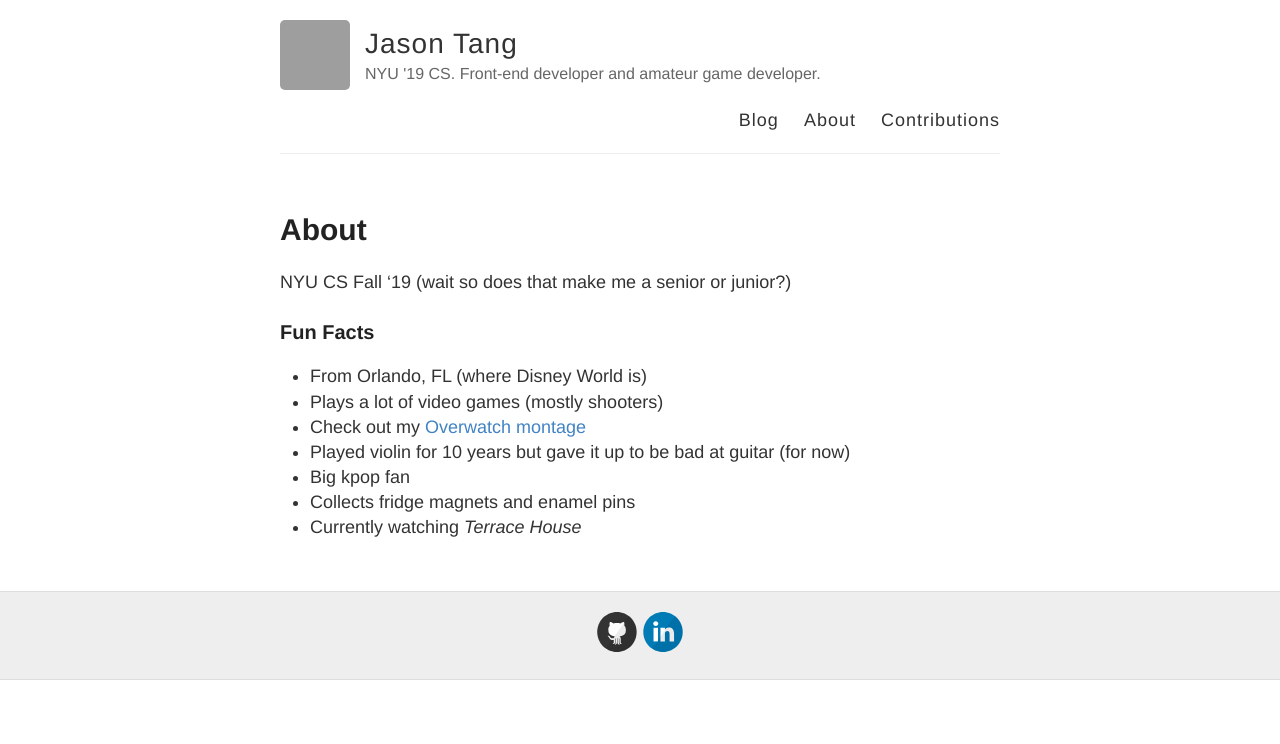
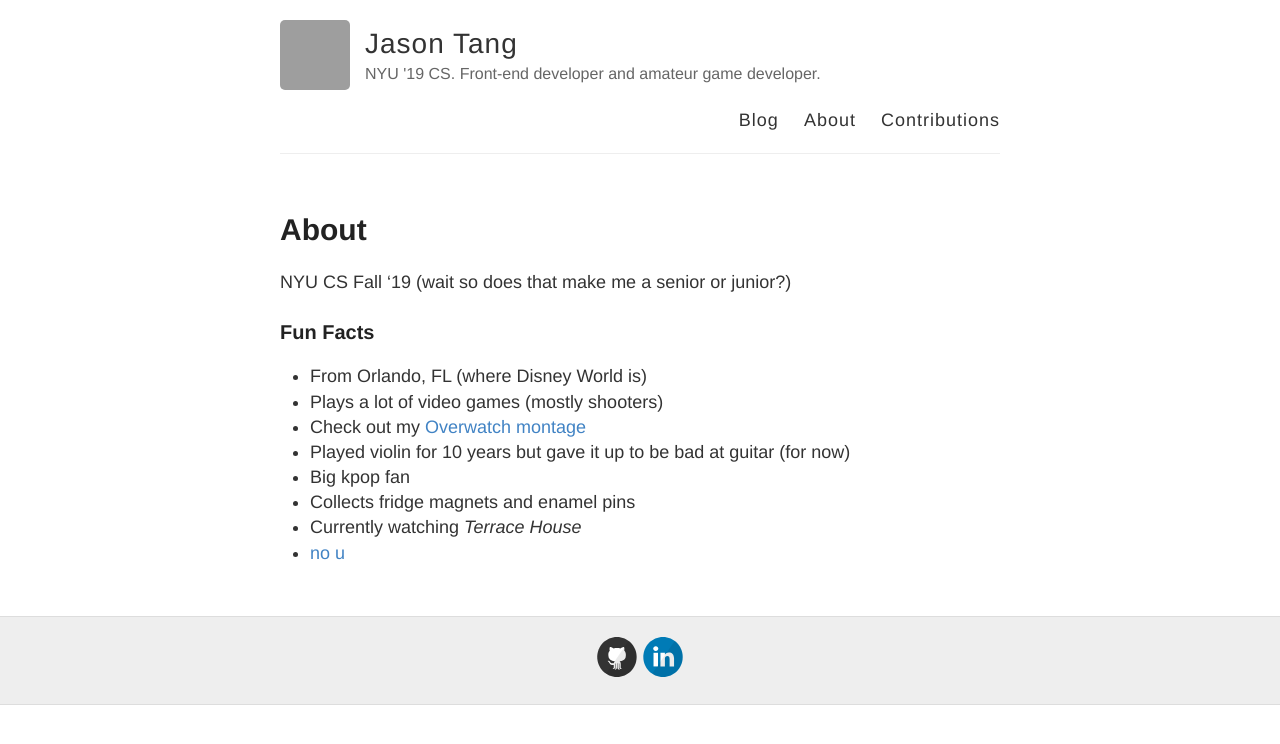
Before and after one commit to nyu-ossd-s19/jztang-weekly, a Jekyll site: the page built from about.md, in a window 1280 px wide. Shown: the top 744 px of the page. Built offline with Jekyll 4.4.1, drawn with Linux system fonts in a browser that asks for light colours; grey boxes are pictures that could not be loaded.

Commit message:
Add link

```diff
--- a/about.md
+++ b/about.md
@@ -15,3 +15,4 @@ NYU CS Fall '19 (wait so does that make me a senior or junior?)
 - Big kpop fan
 - Collects fridge magnets and enamel pins
 - Currently watching *Terrace House*
+- [no u](https://www.youtube.com/watch?v=uBbwZCRIILM)
```
